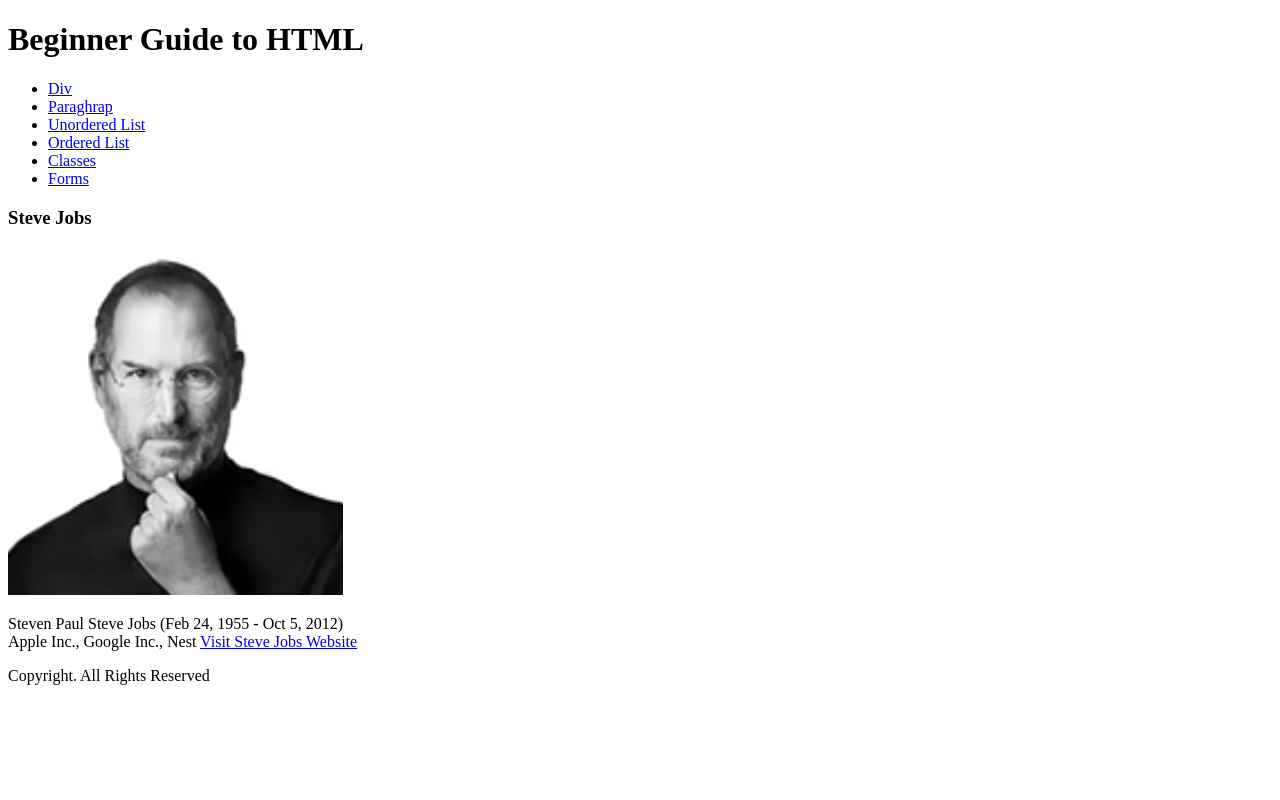
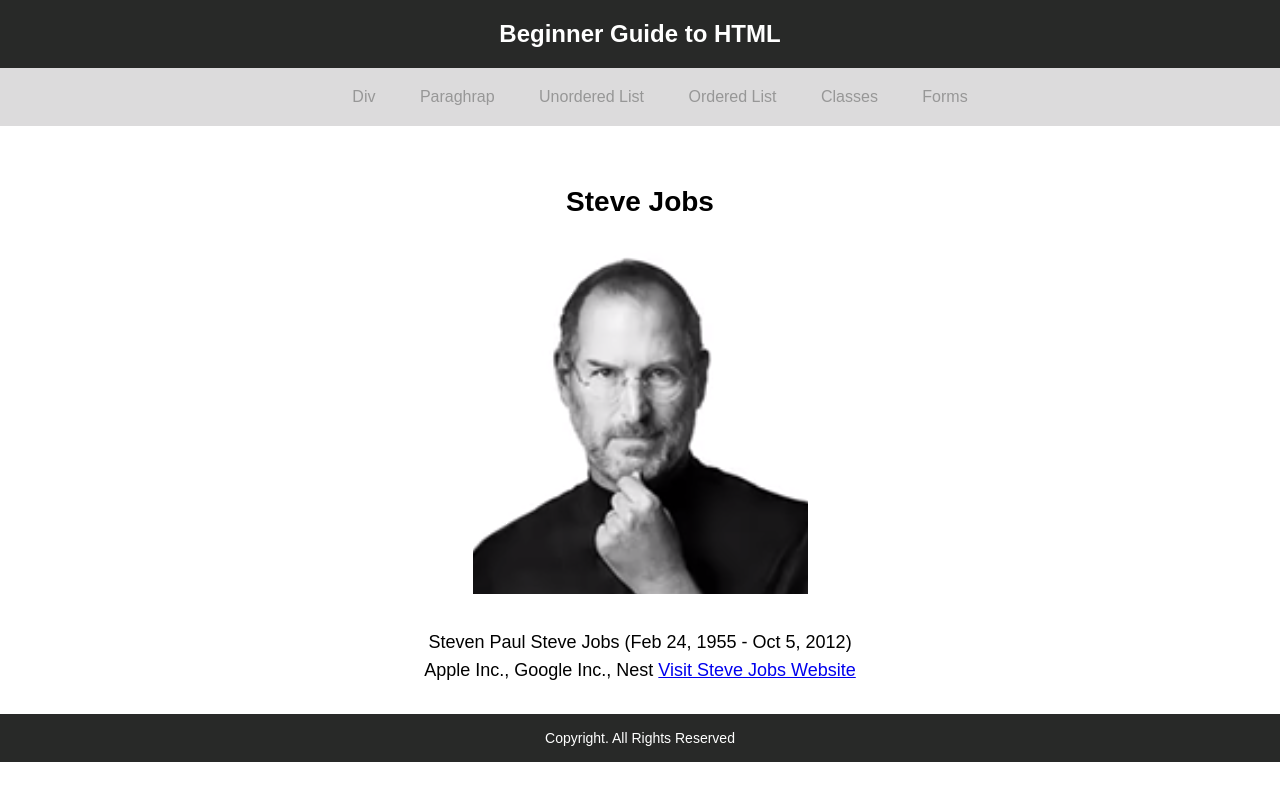
Before and after one commit to yasminefouad/SteveJobs, a plain HTML site: page SteveJobs.html in a window 1280 px wide. Drawn offline with Linux system fonts and the light colour scheme.

Commit message:
modified file

```diff
--- a/SteveJobs.html
+++ b/SteveJobs.html
@@ -6,6 +6,65 @@
     <meta name="viewport" content="width=device-width, initial-scale=1.0">
     <meta http-equiv="X-UA-Compatible" content="ie=edge">
     <title>SteveJobs</title>
+    <style>
+        body {
+            margin: 0;
+            padding: 0;
+            font-family: Arial, Helvetica, sans-serif;
+            text-align: center;
+        }
+
+        h1 {
+            color: white;
+            background-color: #282928;
+            font-size: 24px;
+            padding: 20px;
+            margin: 0;
+        }
+
+        nav {
+            background-color: #dcdbdc;
+        }
+
+        ul {
+            list-style: none;
+            margin: 0;
+        }
+
+        li {
+            display: inline-block;
+            padding: 20px;
+        }
+
+        ul a {
+            color: #979797;
+            text-decoration: none;
+        }
+
+        h3 {
+            font-size: 28px;
+            margin-top: 60px;
+        }
+
+        p {
+            margin: 30px;
+            font-size: 18px;
+            line-height: 28px;
+        }
+
+        footer {
+            background-color: #282928;
+            color: white;
+            margin: 0;
+        }
+
+        footer p {
+            margin: 0;
+            padding: 10px;
+            font-size: 14px;
+        }
+    </style>
+
 </head>
 
 <body>
@@ -28,8 +87,8 @@
         <article>
             <h3>Steve Jobs</h3>
             <img src="images/Steve.png">
-            <p>Steven Paul Steve Jobs (Feb 24, 1955 - Oct 5, 2012)<br>Apple Inc., Google Inc., Nest <a href="#">Visit
-                    Steve Jobs Website</a></p>
+            <p>Steven Paul Steve Jobs (Feb 24, 1955 - Oct 5, 2012)<br>
+                Apple Inc., Google Inc., Nest <a href="#">Visit Steve Jobs Website</a></p>
         </article>
     </main>
 
```
